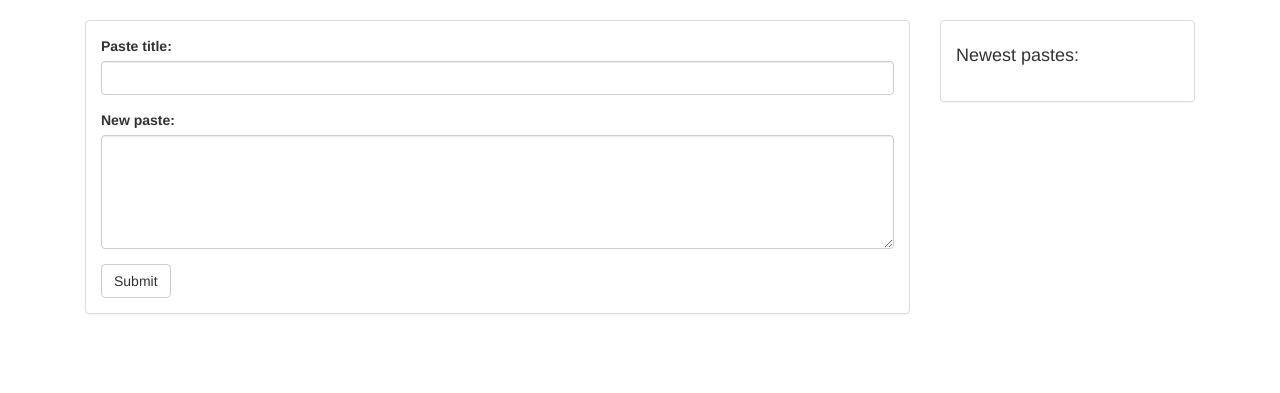
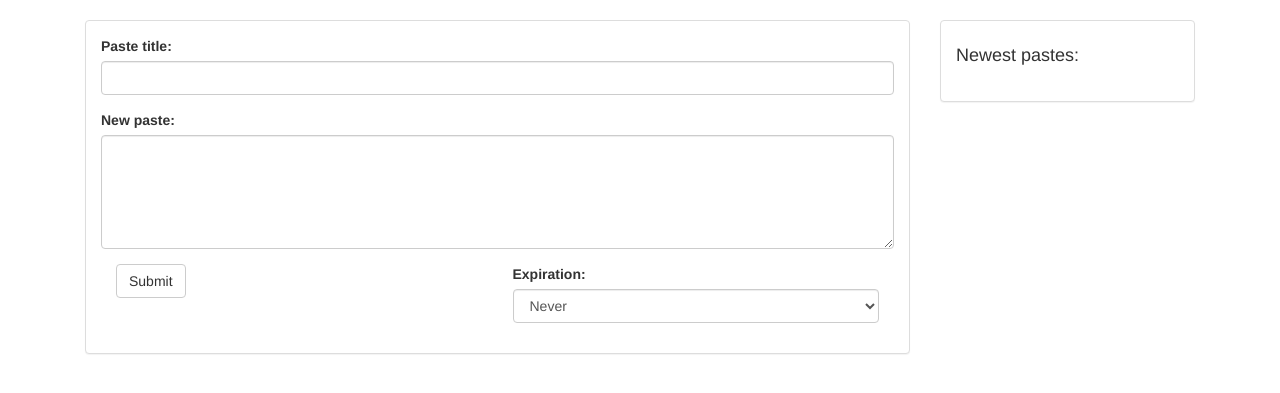
Before and after one commit to pikami/palm-paste, a PHP site: page /paste/ in a window 1280 px wide. Shown: the part 52-445 px from the top of the page. Run offline with PHP 8.4, Linux system fonts and the light colour scheme; data that the repository does not hold is empty.

Commit message:
People may now chose how much time their paste can roam on earth

```diff
--- a/NewPastePanel.php
+++ b/NewPastePanel.php
@@ -10,7 +10,27 @@
         <textarea class="form-control" rows="5" id="text" name="text"></textarea>
       </div>
 	  <input type='hidden' name='type' value='paste'></input>
-      <button type="submit" class="btn btn-default">Submit</button>
+      <div class="container-fluid">
+        <div class="row">
+          <div class="col-sm-6">
+	        <!-- Submit -->
+            <button type="submit" class="btn btn-default">Submit</button>
+          </div>
+          <div class="col-sm-6">
+            <!-- Expiry -->
+	        <div class="form-group">
+              <label for="expire">Expiration:</label>
+              <select class="form-control" id="expire" name="expire">
+                <option>Never</option>
+                <option value="600">10 Minutes</option>
+                <option value="3600">1 Hour</option>
+                <option value="86400">1 Day</option>
+              </select>
+            </div>
+	        <!-- END Expiry -->
+          </div>
+        </div>
+      </div>
     </form>
   </div>
 </div>
```
Also changed, not shown: cronjob.php (added, +15 -0 lines), post.php (+13 -2 lines).
